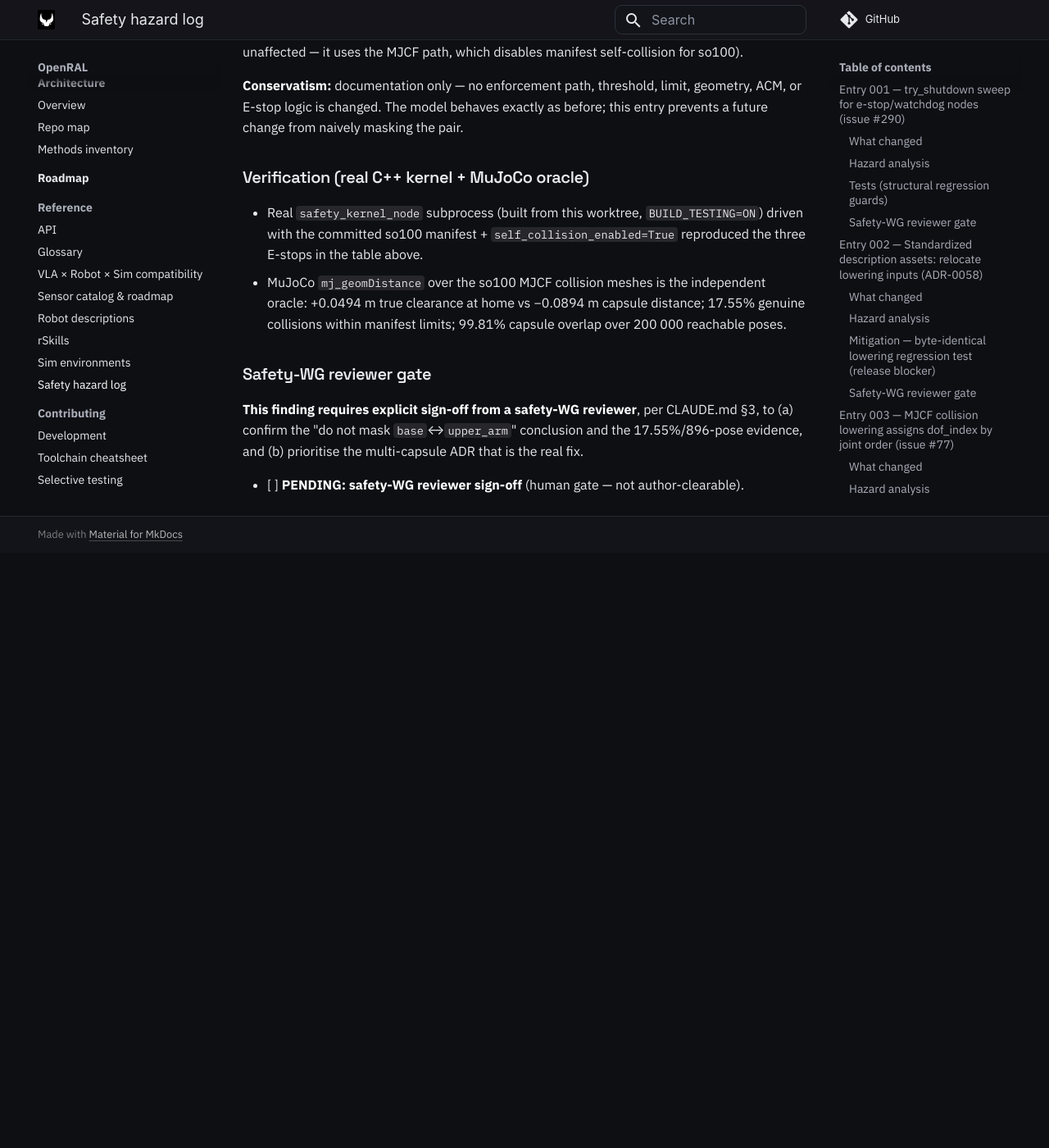
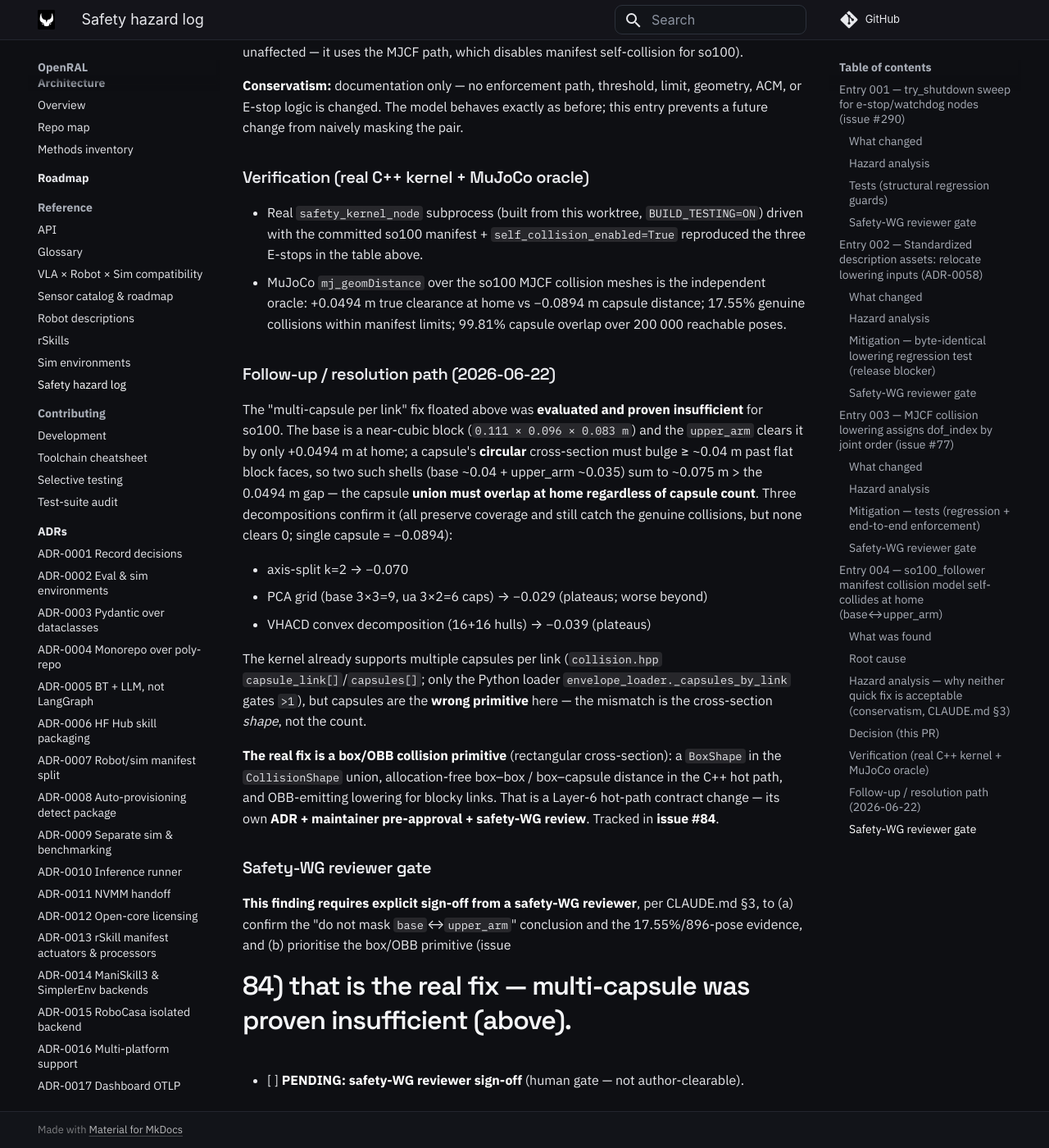
Before and after one commit to OpenRAL/openral, an MkDocs documentation site: the page built from docs/reference/hazard-log.md, in a window 1280 px wide and 1400 px high, scrolled down 8517 px. Shown: the whole window at 82% size. Built offline with MkDocs 1.6.1 and Material for MkDocs 9.7.7, drawn with Linux system fonts in a browser that asks for light colours; comment, search, counter and statistics services are not loaded; before the commit the page ends 9191 px from its top, so only the background shows below that.

Commit message:
docs(safety): hazard-log 004 follow-up — multi-capsule proven insufficient; track box/OBB primitive (#84)
Records that multi-capsule-per-link was evaluated and is geometrically
insufficient for so100 (base near-cubic 0.111x0.096x0.083 m; upper_arm clears it
by only +0.0494 m at home; a capsule circular cross-section bulges >=~0.04 m past
flat block faces, so two shells ~0.075 m > the 0.0494 m gap -> the union must
overlap at home regardless of capsule count). Three decompositions confirm it
(axis-split -0.070, PCA grid 9+6 -0.029, VHACD 16+16 -0.039; all preserve
coverage and still catch the genuine collisions, none clears 0).

The real fix is a box/OBB collision primitive (rectangular cross-section), a
Layer-6 hot-path contract change tracked in issue #84 (its own ADR + maintainer
pre-approval + safety-WG review). Updates the safety-WG gate to point at #84
instead of the disproven multi-capsule ADR. Docs-only; the PENDING safety-WG
checkbox stays unchecked.

Co-Authored-By: Claude Opus 4.8 (1M context) <noreply@anthropic.com>
Claude-Session: so100-manifest-collision-investigation
Signed-off-by: Adrian Llopart <adrianllopart@gmail.com>

```diff
--- a/docs/reference/hazard-log.md
+++ b/docs/reference/hazard-log.md
@@ -381,11 +381,37 @@ this entry prevents a future change from naively masking the pair.
   genuine collisions within manifest limits; 99.81% capsule overlap over 200 000
   reachable poses.
 
+### Follow-up / resolution path (2026-06-22)
+
+The "multi-capsule per link" fix floated above was **evaluated and proven
+insufficient** for so100. The base is a near-cubic block (`0.111 × 0.096 ×
+0.083 m`) and the `upper_arm` clears it by only +0.0494 m at home; a capsule's
+**circular** cross-section must bulge ≥ ~0.04 m past flat block faces, so two
+such shells (base ~0.04 + upper_arm ~0.035) sum to ~0.075 m > the 0.0494 m gap —
+the capsule **union must overlap at home regardless of capsule count**. Three
+decompositions confirm it (all preserve coverage and still catch the genuine
+collisions, but none clears 0; single capsule = −0.0894):
+
+- axis-split k=2 → −0.070
+- PCA grid (base 3×3=9, ua 3×2=6 caps) → −0.029 (plateaus; worse beyond)
+- VHACD convex decomposition (16+16 hulls) → −0.039 (plateaus)
+
+The kernel already supports multiple capsules per link (`collision.hpp`
+`capsule_link[]`/`capsules[]`; only the Python loader
+`envelope_loader._capsules_by_link` gates `>1`), but capsules are the **wrong
+primitive** here — the mismatch is the cross-section *shape*, not the count.
+
+**The real fix is a box/OBB collision primitive** (rectangular cross-section):
+a `BoxShape` in the `CollisionShape` union, allocation-free box–box / box–capsule
+distance in the C++ hot path, and OBB-emitting lowering for blocky links. That
+is a Layer-6 hot-path contract change — its own **ADR + maintainer pre-approval
++ safety-WG review**. Tracked in **issue #84**.
+
 ### Safety-WG reviewer gate
 
 **This finding requires explicit sign-off from a safety-WG reviewer**, per
 CLAUDE.md §3, to (a) confirm the "do not mask `base`↔`upper_arm`" conclusion and
-the 17.55%/896-pose evidence, and (b) prioritise the multi-capsule ADR that is
-the real fix.
+the 17.55%/896-pose evidence, and (b) prioritise the box/OBB primitive (issue
+#84) that is the real fix — multi-capsule was proven insufficient (above).
 
 - [ ] **PENDING: safety-WG reviewer sign-off** (human gate — not author-clearable).
```
